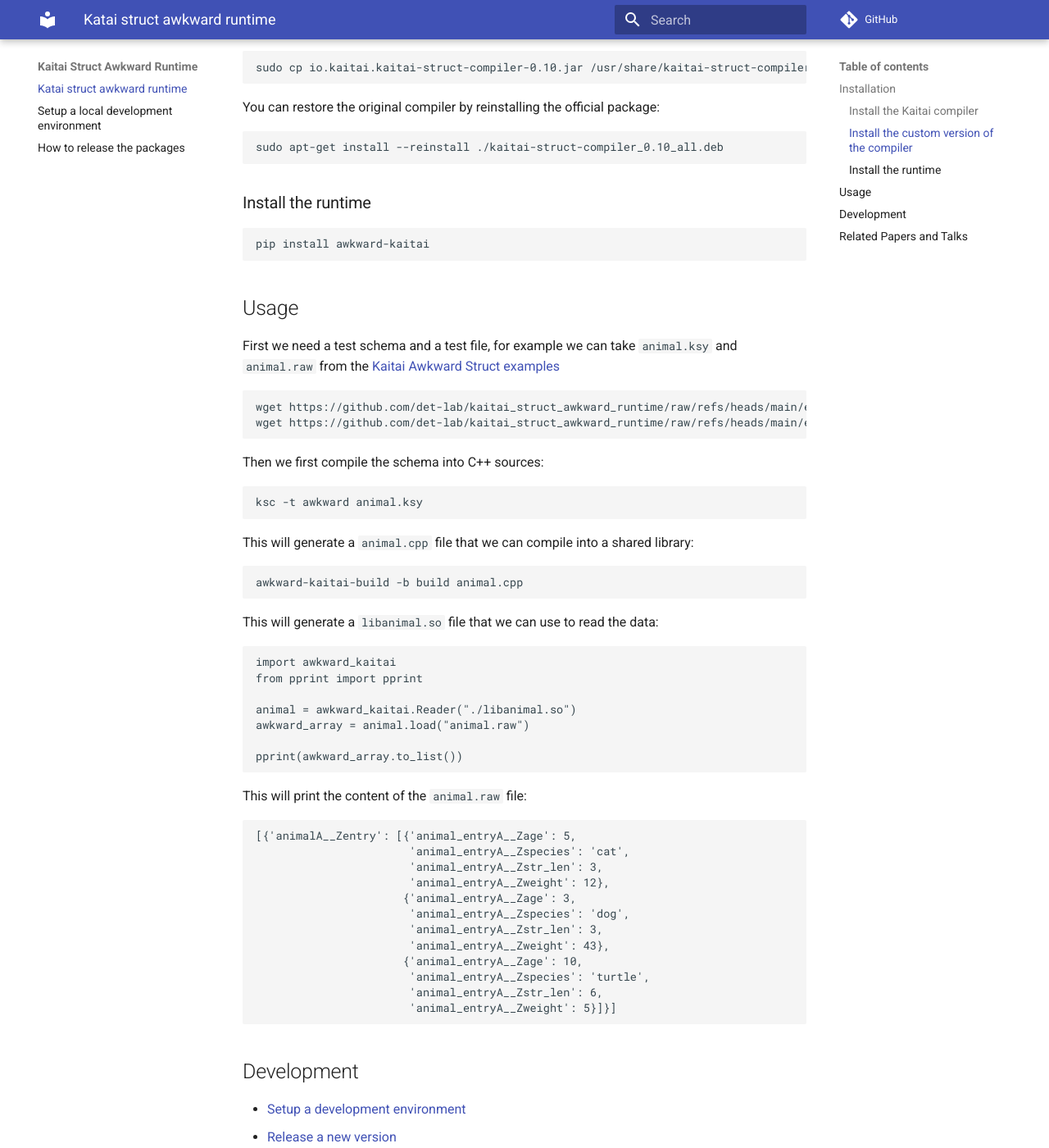
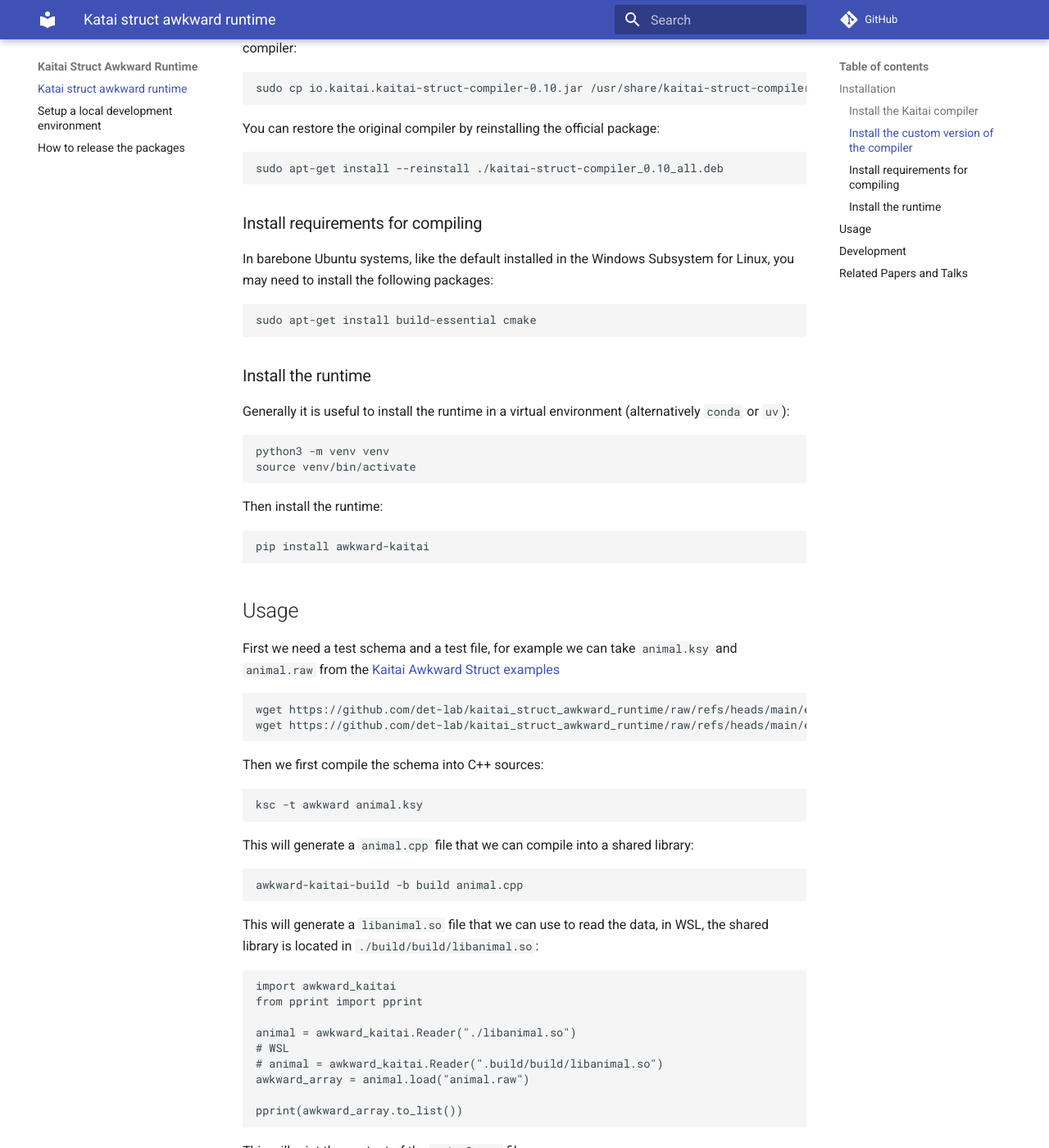
Before and after one commit to det-lab/kaitai_struct_awkward_runtime, an MkDocs documentation site: the page built from docs/index.md, in a window 1280 px wide and 1400 px high, scrolled down 785 px. Shown: the whole window at 82% size. Built offline with MkDocs 1.6.1 and Material for MkDocs 9.7.7, drawn with Linux system fonts in a browser that asks for light colours; comment, search, counter and statistics services are not loaded; some of the changed text lies outside the part shown.

Commit message:
doc: windows support

````diff
--- a/docs/index.md
+++ b/docs/index.md
@@ -8,7 +8,7 @@
 
 This installation procedure if for users only, see below for development instructions.
 
-This has been currently tested only on Ubuntu.
+This has been currently tested only on Ubuntu both natively and under the Windows Subsystem for Linux on Windows Server 2022.
 
 ### Install the Kaitai compiler
 
@@ -32,8 +32,24 @@
 sudo apt-get install --reinstall ./kaitai-struct-compiler_0.10_all.deb
 ```
 
+### Install requirements for compiling
+
+In barebone Ubuntu systems, like the default installed in the Windows Subsystem for Linux, you may need to install the following packages:
+
+```bash
+sudo apt-get install build-essential cmake
+```
+
 ### Install the runtime
 
+Generally it is useful to install the runtime in a virtual environment (alternatively `conda` or `uv`):
+
+```bash
+python3 -m venv venv
+source venv/bin/activate
+```
+
+Then install the runtime:
 ```bash
 pip install awkward-kaitai
 ```
@@ -59,13 +75,15 @@
 awkward-kaitai-build -b build animal.cpp
 ```
 
-This will generate a `libanimal.so` file that we can use to read the data:
+This will generate a `libanimal.so` file that we can use to read the data, in WSL, the shared library is located in `./build/build/libanimal.so`:
 
 ```python
 import awkward_kaitai
 from pprint import pprint
 
 animal = awkward_kaitai.Reader("./libanimal.so")
+# WSL
+# animal = awkward_kaitai.Reader(".build/build/libanimal.so")
 awkward_array = animal.load("animal.raw")
 
 pprint(awkward_array.to_list())
````
Also changed, not shown: docs/development.md (+11 -3 lines).
